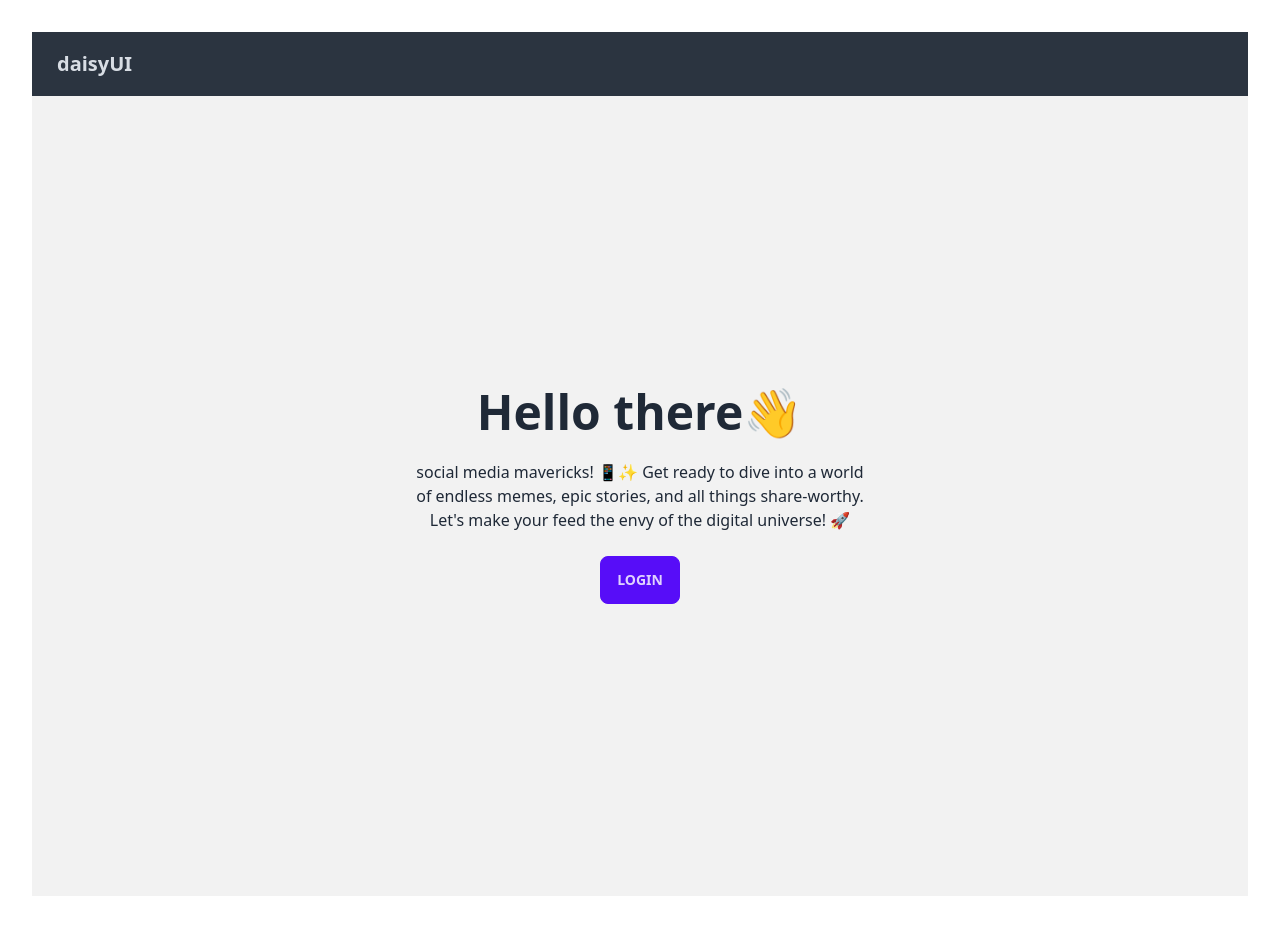
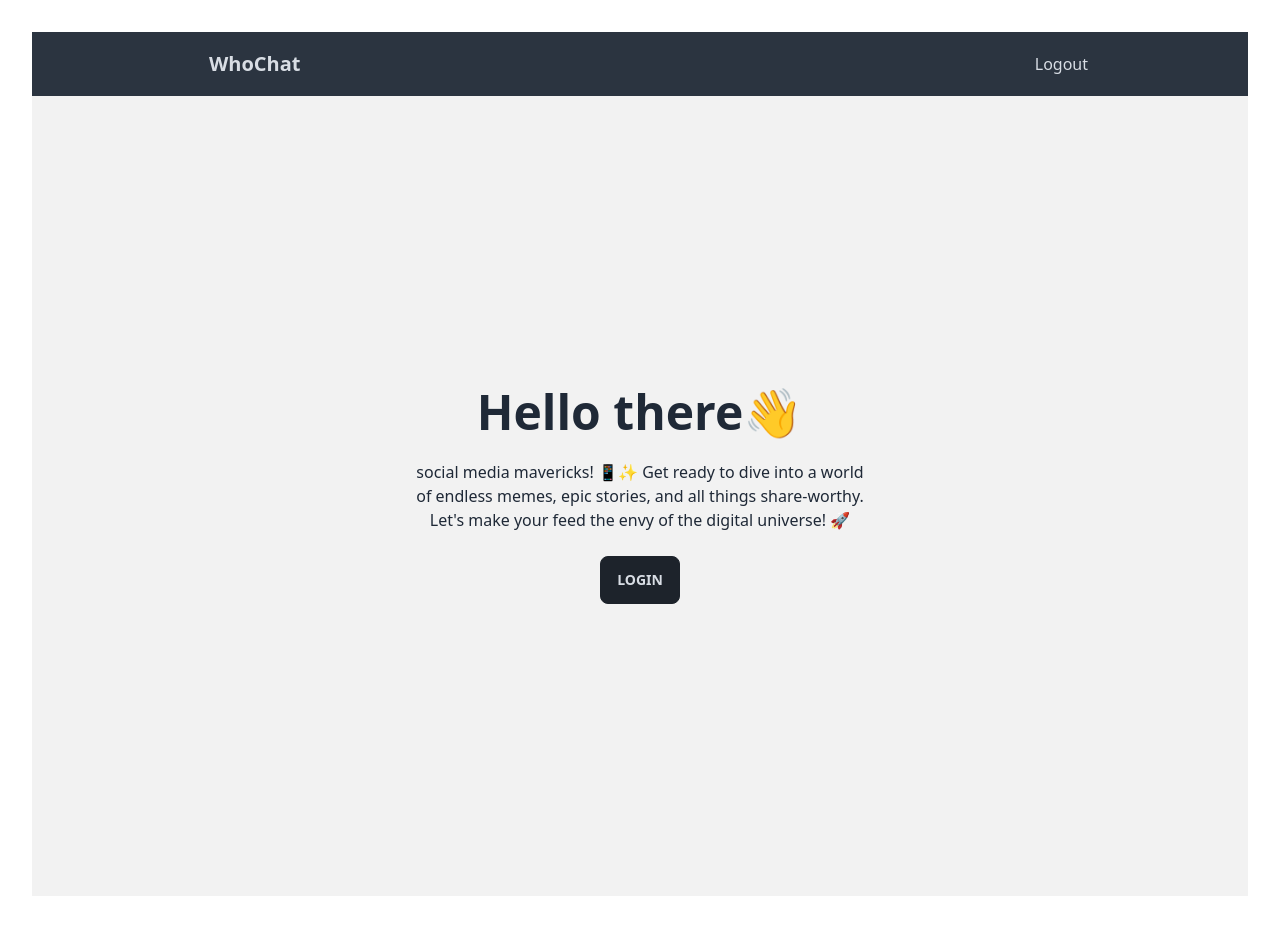
Before and after one commit to AdaezeCynthia/whochat, a React (Vite) app: page / in a window 1280 px wide. Built offline with nearby package versions, Linux system fonts and the light colour scheme.

Commit message:
second commit

```diff
--- a/src/Components/Navbar.jsx
+++ b/src/Components/Navbar.jsx
@@ -2,9 +2,10 @@ import React from 'react'
 
 const Navbar = () => {
   return (
-    <div>
-        <div className=" containerWrap navbar bg-neutral text-neutral-content">
-  <a className="btn btn-ghost normal-case text-xl">daisyUI</a>
+    <div className=' navbar bg-neutral text-neutral-content'>
+        <div className="containerWrap flex justify-between">
+  <a className="btn btn-ghost normal-case text-xl">WhoChat</a>
+  <button >Logout</button>
 </div>
     </div>
   )
--- a/src/index.css
+++ b/src/index.css
@@ -4,5 +4,5 @@
 
 
 .containerWrap{
-    @pply container mx-auto max-w-4xl
+    @apply container mx-auto max-w-4xl
 }
--- a/src/pages/Login.jsx
+++ b/src/pages/Login.jsx
@@ -10,7 +10,7 @@ const Login = () => {
           social media mavericks! 📱✨ Get ready to dive into a world of endless memes, epic stories,
           and all things share-worthy. Let's make your feed the envy of the digital universe! 🚀
           </p>
-          <button className="btn btn-primary">Login</button>
+          <button className="btn btn-active btn-neutral">Login</button>
         </div>
       </div>
     </div>
```
